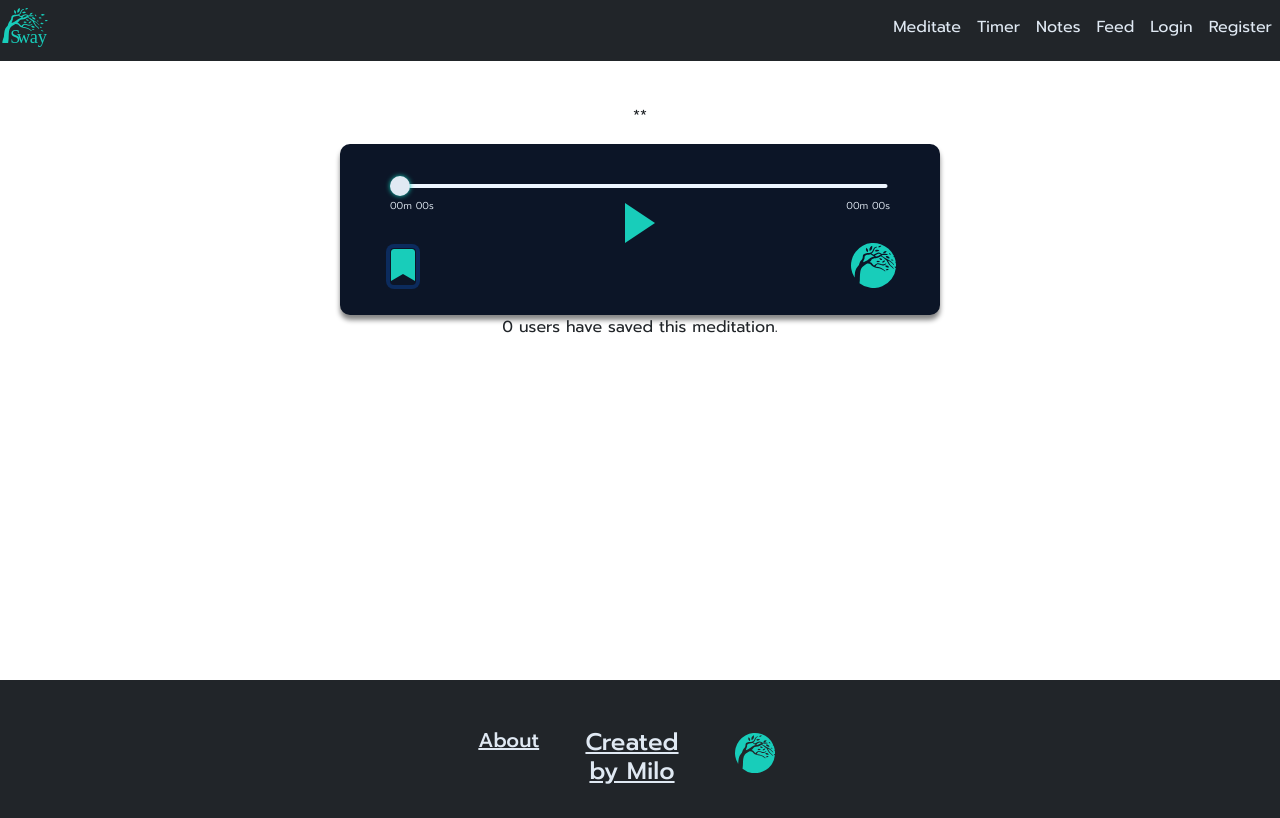
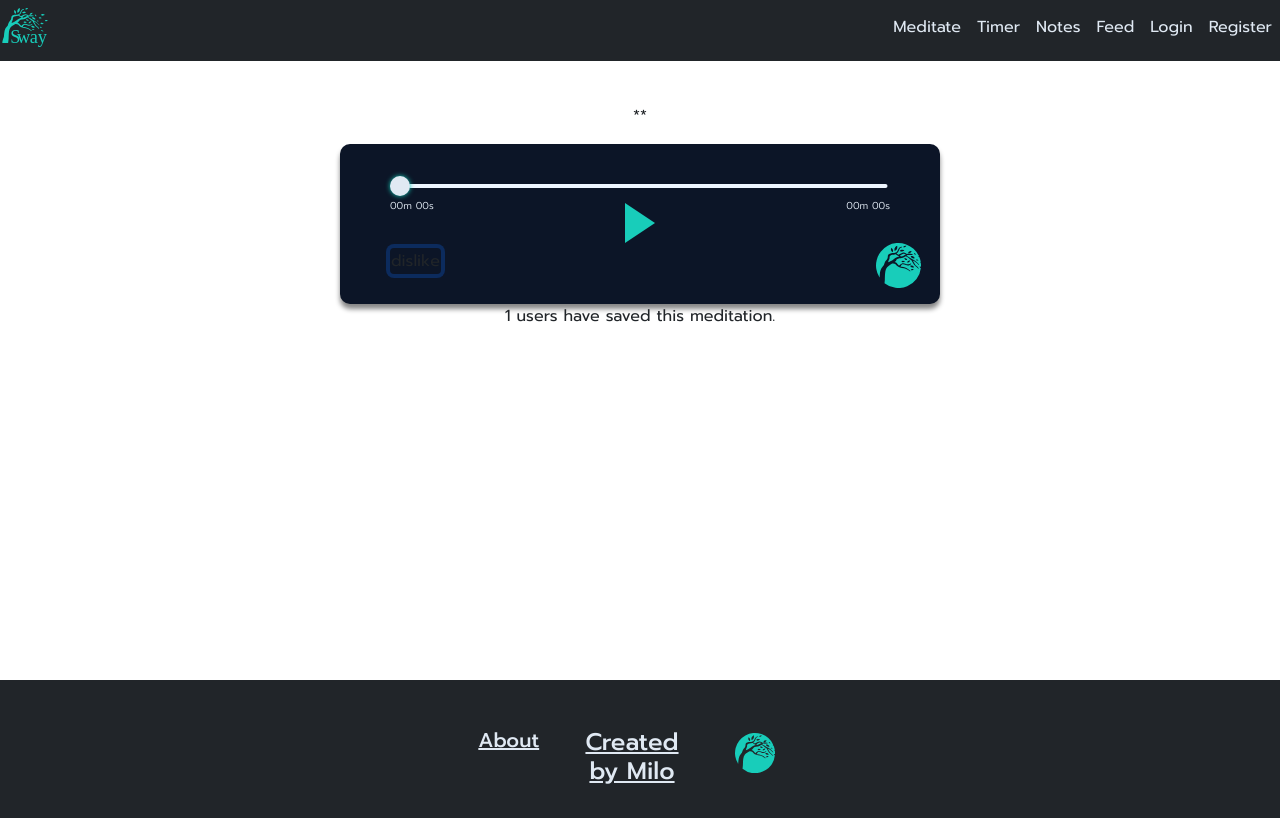
Before and after one commit to milobedini/Sway, a React (Create React App) app in the folder sway/front-end/: page /meditate/guided/1 in a window 1280 px wide. Both pictures are taken after a click on the button 403 px from the left and 266 px from the top of the page. Built offline with nearby package versions, Linux system fonts and the light colour scheme; no server answers.

Commit message:
conditional saving

```diff
--- a/sway/front-end/src/components/audio-controls/ControlPanel.js
+++ b/sway/front-end/src/components/audio-controls/ControlPanel.js
@@ -9,6 +9,7 @@ const ControlPanel = ({
   duration,
   currentTime,
   handleFavourite,
+  hasLiked,
 }) => {
   function timeConversion(seconds) {
     if (!seconds) return '00m 00s'
@@ -48,12 +49,16 @@ const ControlPanel = ({
           <div className="timer">{timeConversion(duration)}</div>
         </div>
         <div className="timer-logo">
+          {!hasLiked ? (
             <button className="btn" onClick={handleFavourite}>
               <i
                 className="fas fa-bookmark save fa-2x"
                 style={{ color: '#18cdba' }}
               ></i>
             </button>
+          ) : (
+            <button className="btn">dislike</button>
+          )}
           <img src={logo}></img>
         </div>
       </div>
--- a/sway/front-end/src/pages/MeditationShow.js
+++ b/sway/front-end/src/pages/MeditationShow.js
@@ -21,10 +21,12 @@ const MeditationShow = () => {
   const [duration, setDuration] = useState(0)
   const [currentTime, setCurrentTime] = useState(0)
   const [favIdArray, setFavIdArray] = useState([])
+  const [hasLiked, setHasLiked] = useState(false)
 
   const audioRef = useRef()
   useEffect(() => {
     const getMeditation = async (id) => {
+      const user = parseInt(getUserId())
       const res = await axios.get(`/api/meditations/${id}`)
       setName(res.data.name)
       setDescription(res.data.description)
@@ -34,11 +36,15 @@ const MeditationShow = () => {
         usefulArray.push(res.data.favourited_by[i].id)
       }
       setFavIdArray(usefulArray)
+      if (favIdArray.includes(user)) {
+        setHasLiked(true)
+      }
     }
     getMeditation(id)
   }, [favIdArray.length, id])
 
   const handleFavourite = async () => {
+    setHasLiked(true)
     const currentUser = parseInt(getUserId())
     const usefulArray = favIdArray
     usefulArray.push(currentUser)
@@ -111,6 +117,7 @@ const MeditationShow = () => {
             duration={duration}
             currentTime={currentTime}
             handleFavourite={handleFavourite}
+            hasLiked={hasLiked}
           />
         </div>
       </div>
```
Lines whose indentation alone changed are shown as unchanged.
